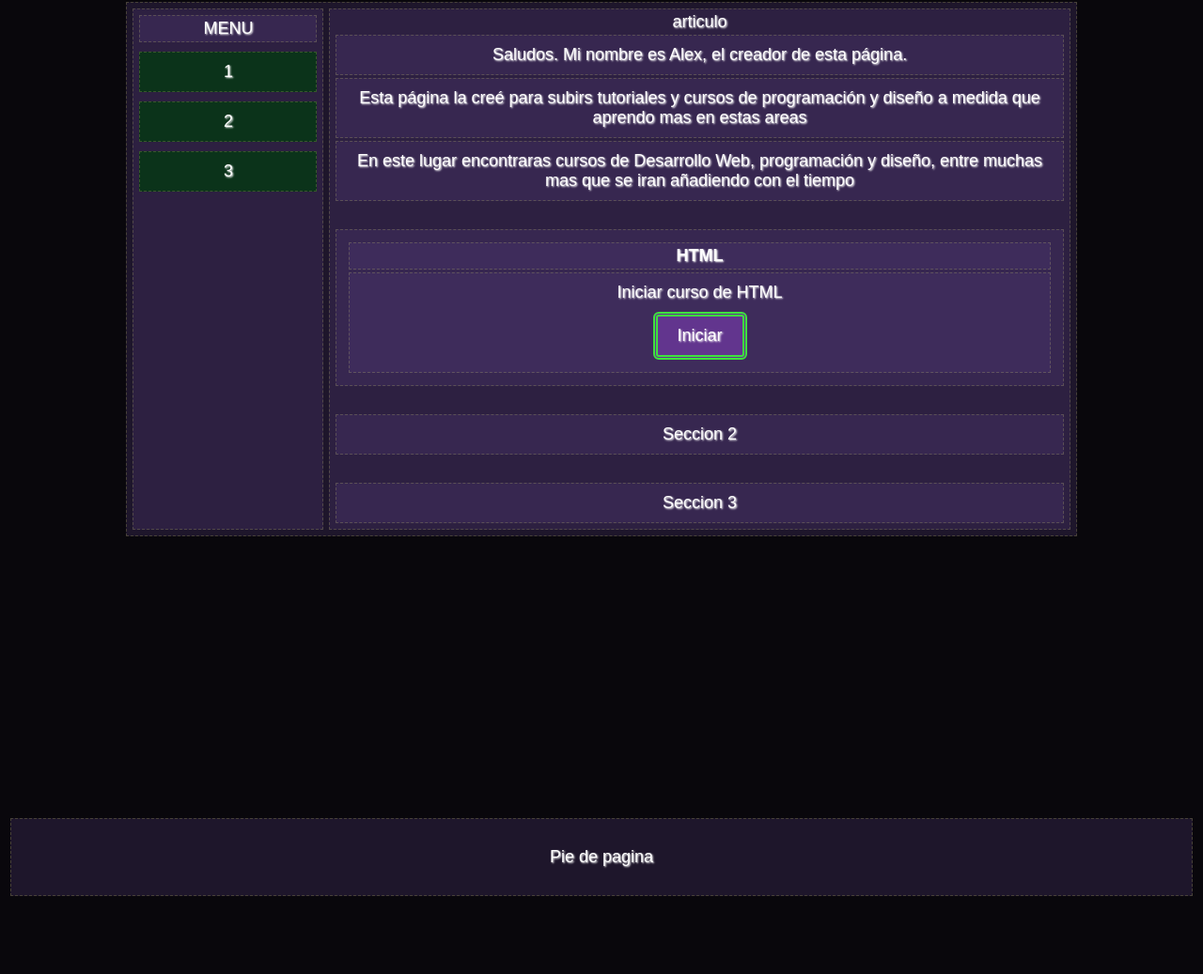
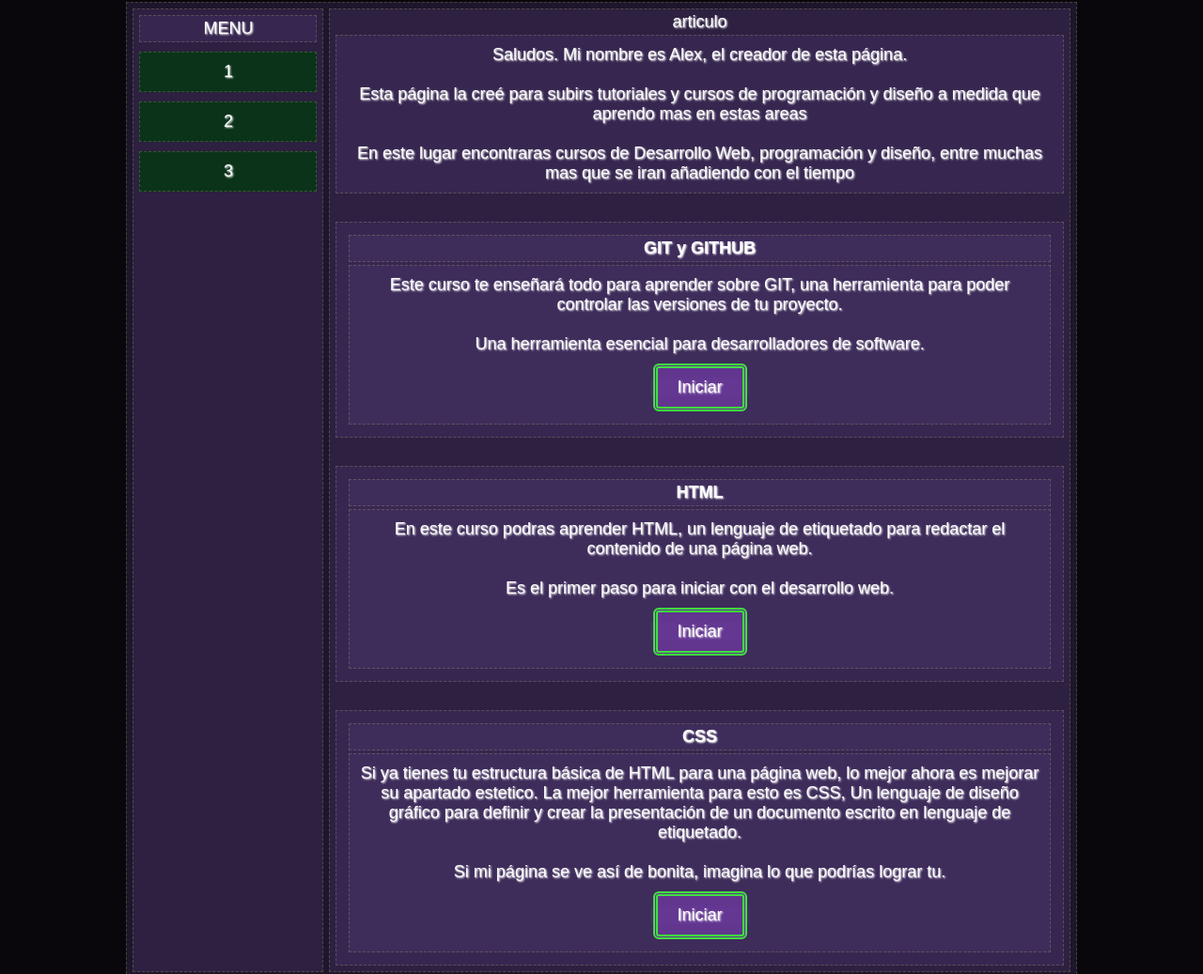
Before and after one commit to AxlOtlCode/MiPaginaWeb, a plain HTML site: page index.html in a window 1280 px wide. Shown: the part 397-1434 px from the top of the page at 94% size. Before the commit the page ends 1359 px from the top, so only its background shows below. Drawn offline with Linux system fonts and the light colour scheme; a web font is replaced by a local one.

Commit message:
se añade contenido a la página principal

```diff
--- a/STYLES/style.css
+++ b/STYLES/style.css
@@ -11,9 +11,12 @@ body *{
     font-size: large;
     text-align: center;
 }
-html{
+body{
     background-color: rgb(9, 7, 12);
 }
+
+
+
 
 header{
     padding: 60px;
@@ -21,7 +24,7 @@ header{
     background-image: url(../IMAGES/Patron_Pagina.png);
     background-size: 20%;
 }
-h1{
+h1, h2{
     margin: 5px;
     padding: 8px;
 
@@ -34,17 +37,11 @@ h1{
     background-color: rgba(59, 33, 101, 0.5);
 }
 h2{
-    margin: 5px;
-    padding: 8px;
-
-    font-family: 'Rubik Iso', cursive;
     font-size: 40px;
-    color: rgb(58, 218, 103);
-    text-shadow: 0 0 10px rgb(75, 154, 23);
+}
 
 
-    background-color: rgba(59, 33, 101, 0.5);
-}
+
 nav{
     display: flex;
     justify-content: center;
@@ -56,6 +53,8 @@ nav div{
 
     background-color: rgb(11, 51, 26);
 }
+
+
 
 main{
     margin-left: 10%;
@@ -95,6 +94,9 @@ footer{
     padding: 30px;
 }
 
+
+
+
 button{
     width: 100px;
     margin-top: 10px;
@@ -103,3 +105,9 @@ button{
     border-radius: 6px;
     background-color: rgb(134, 63, 193, 0.5);
 }
+
+a{
+    border: 0;
+    padding: 0;
+    margin: 0;
+}
--- a/index.html
+++ b/index.html
@@ -21,8 +21,8 @@
     <body>
 
             <header>
-                <h1>Wizard Coon Code</h1>
-                <h2>Un mundo que programar.</h2>
+                <h1>Code Coon Cave</h1>
+                <h2>crea mas allá de tu imaginación</h2>
 
             </header>
 
@@ -43,19 +43,49 @@
                 <article>
                     articulo
 
-                    <p>Saludos. Mi nombre es Alex, el creador de esta página.</p>
-                    <p>Esta página la creé para subirs tutoriales y cursos de programación y diseño a medida que aprendo mas en estas areas</p>
-                    <p>En este lugar encontraras cursos de Desarrollo Web, programación y diseño, entre muchas mas que se iran añadiendo con el tiempo</p>
+                    <p>Saludos. Mi nombre es Alex, el creador de esta página.
+                        <br><br>
+                    Esta página la creé para subirs tutoriales y cursos de programación y diseño a
+                    medida que aprendo mas en estas areas
+                        <br><br>
+                    En este lugar encontraras cursos de Desarrollo Web, programación y diseño, entre
+                    muchas mas que se iran añadiendo con el tiempo</p>
+
+                    <section>
+                        <h3>GIT y GITHUB</h3>
+                        <p>Este curso te enseñará todo para aprender sobre GIT, una herramienta para poder controlar las versiones de tu
+                            proyecto.
+                            <br><br>
+                            Una herramienta esencial para desarrolladores de software.
+                            <br>
+                            <a href=""><button>Iniciar</button></a>
+                        </p>
+                    </section>
 
                     <section>
                         <h3>HTML</h3>
-                        <p>Iniciar curso de HTML
+                        <p>En este curso podras aprender HTML, un lenguaje de etiquetado para redactar
+                            el contenido de una página web.
+                            <br><br>
+                            Es el primer paso para iniciar con el desarrollo web.
                             <br>
-                            <button>Iniciar</button>
+                            <a href=""><button>Iniciar</button></a>
                         </p>
                     </section>
-                    <section>Seccion 2</section>
-                    <section>Seccion 3</section>
+
+                    <section>
+                        <h3>CSS</h3>
+                        <p>Si ya tienes tu estructura básica de HTML para una página web,
+                            lo mejor ahora es mejorar su apartado estetico. La mejor herramienta para esto es
+                            CSS, Un lenguaje de diseño gráfico para definir y crear la presentación de un documento
+                            escrito en lenguaje de etiquetado.
+                            <br><br>
+                            Si mi página se ve así de bonita, imagina lo que podrías lograr tu.
+                            <br>
+                            <a href=""><button>Iniciar</button></a>
+                        </p>
+                    </section>
+
                 </article>
             </main>
 
```
Lines whose indentation alone changed are shown as unchanged.
